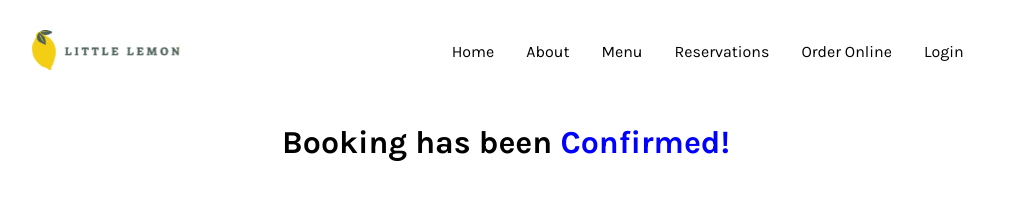
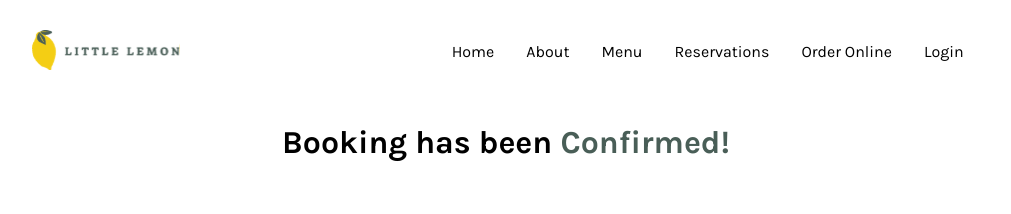
Before and after one commit to copestakes/little-lemon-capstone, a React (Create React App) app: page /confirmed in a window 1280 px wide. Shown: the top 214 px of the page, without its empty margins (134-1145 px from the left). Built offline with nearby package versions, Linux system fonts and the light colour scheme; a web font is replaced by a local one.

Commit message:
updates to form

```diff
--- a/src/App.css
+++ b/src/App.css
@@ -184,7 +184,7 @@ label {
 }
 
 .confirm span {
-  color: blue;
+  color: var(--primary-color);
 }
 
 /* menu items */
```
